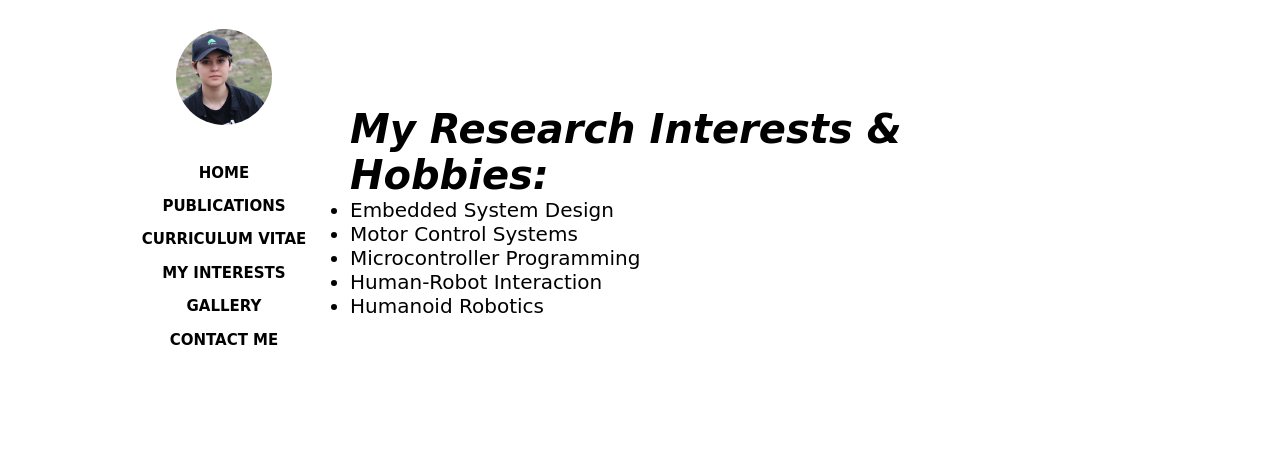
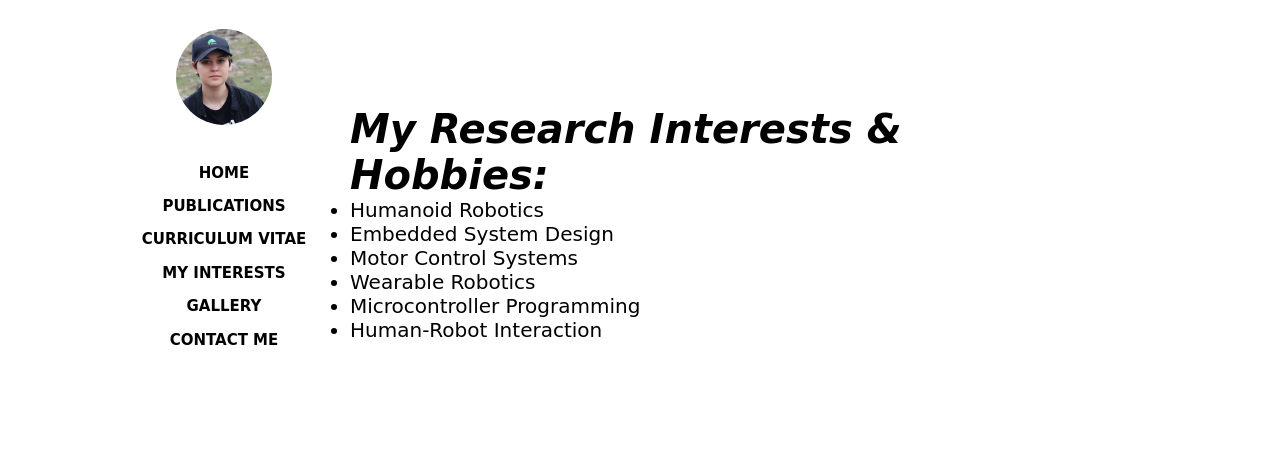
Before and after one commit to bitaalaee/bitaalaee.github.io, a plain HTML site: page interests.html in a window 1280 px wide. Shown: the part 122-585 px from the top of the page. Drawn offline with nearby package versions, Linux system fonts and the light colour scheme; a web font is replaced by a local one.

Commit message:
Update interests.html

```diff
--- a/interests.html
+++ b/interests.html
@@ -43,11 +43,13 @@
             <main class="container">
 				<h1> <em>My Research Interests & Hobbies:</em> </h1>
 				<p>	<ul>
+		   		        <li> Humanoid Robotics </li>
 					<li> Embedded System Design </li>
 					<li> Motor Control Systems </li>
+		    			<li> Wearable Robotics </li>
 					<li> Microcontroller Programming </li>
 					<li> Human-Robot Interaction </li>
-					<li> Humanoid Robotics </li
+
 				</p>
 				<!--<p> <h2>
 					<ul>
```
